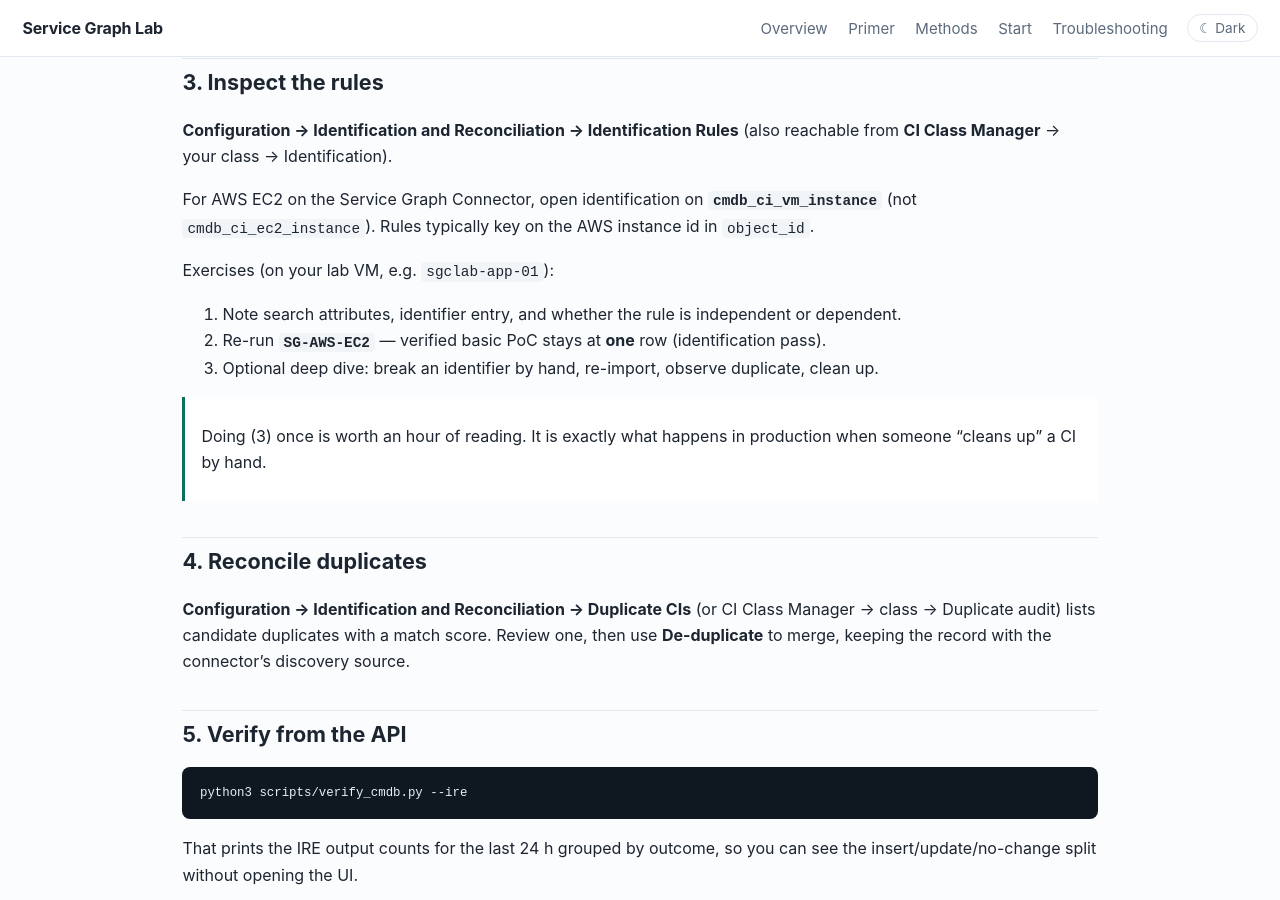
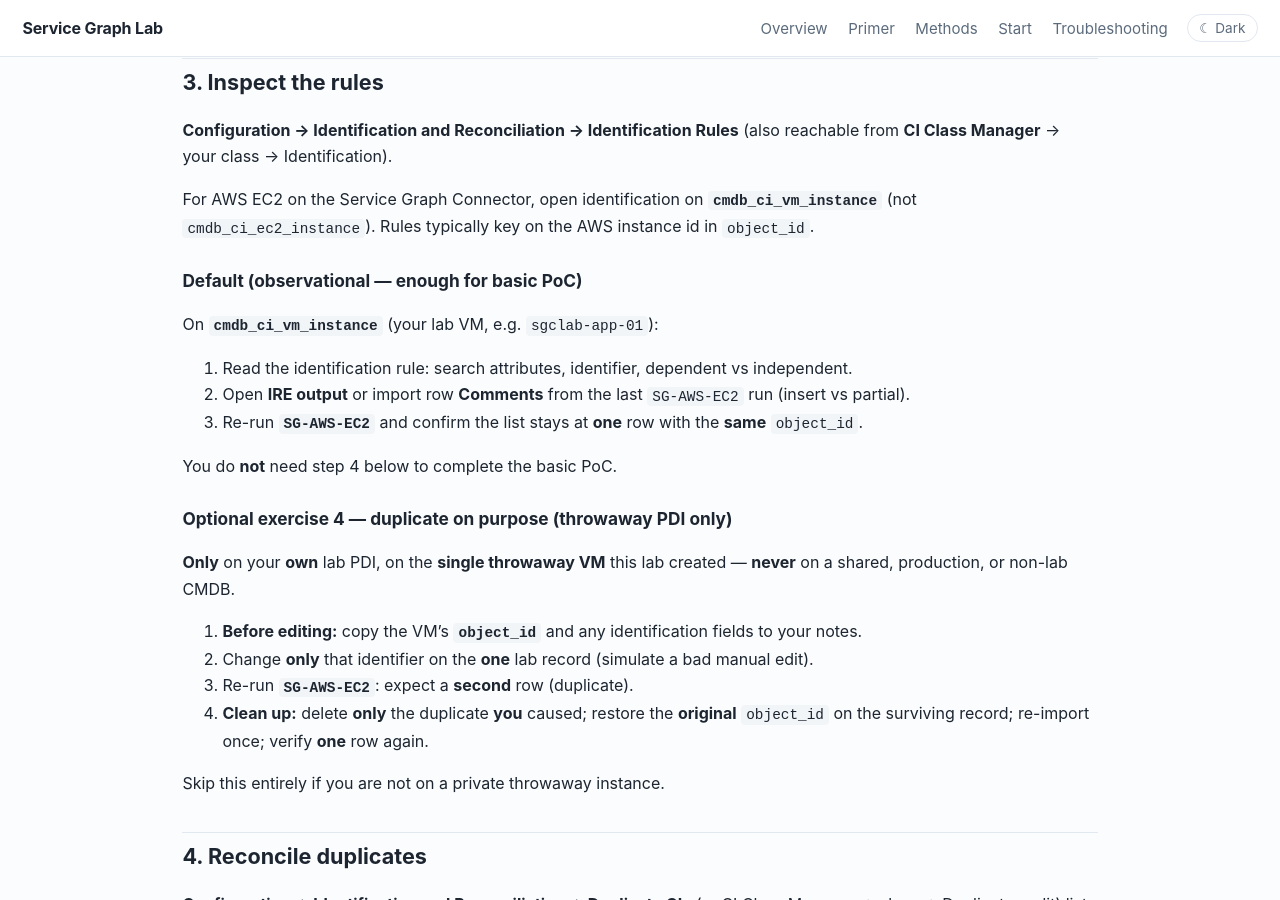
Before and after one commit to eltonaguiar/ServiceNow_ServiceGraph_Lab, a Jekyll site: the page built from labs/05-ire.md, in a window 1280 px wide and 900 px high, scrolled down 2229 px. Built offline with Jekyll 4.4.1, drawn with Linux system fonts in a browser that asks for light colours.

Commit message:
fix: honest cost language; scope Lab 5 optional IRE exercise (PR8)
Budget alerts warn only; Config/S3/stopped EC2 may bill. Lab 11 verifies cleanup
without promising zero. Blank AWS screenshot account chrome.

Co-authored-by: eltonaguiar <eltonaguiar@users.noreply.github.com>

```diff
--- a/labs/05-ire.md
+++ b/labs/05-ire.md
@@ -96,14 +96,28 @@ from **CI Class Manager** → your class → Identification).
 For AWS EC2 on the Service Graph Connector, open identification on **`cmdb_ci_vm_instance`**
 (not `cmdb_ci_ec2_instance`). Rules typically key on the AWS instance id in `object_id`.
 
-Exercises (on your lab VM, e.g. `sgclab-app-01`):
+### Default (observational — enough for basic PoC)
 
-1. Note search attributes, identifier entry, and whether the rule is independent or dependent.
-2. Re-run **`SG-AWS-EC2`** — verified basic PoC stays at **one** row (identification pass).
-3. Optional deep dive: break an identifier by hand, re-import, observe duplicate, clean up.
+On **`cmdb_ci_vm_instance`** (your lab VM, e.g. `sgclab-app-01`):
 
-> Doing (3) once is worth an hour of reading. It is exactly what happens in production when
-> someone "cleans up" a CI by hand.
+1. Read the identification rule: search attributes, identifier, dependent vs independent.
+2. Open **IRE output** or import row **Comments** from the last `SG-AWS-EC2` run (insert vs partial).
+3. Re-run **`SG-AWS-EC2`** and confirm the list stays at **one** row with the **same** `object_id`.
+
+You do **not** need step 4 below to complete the basic PoC.
+
+### Optional exercise 4 — duplicate on purpose (throwaway PDI only)
+
+**Only** on your **own** lab PDI, on the **single throwaway VM** this lab created — **never** on a
+shared, production, or non-lab CMDB.
+
+1. **Before editing:** copy the VM's **`object_id`** and any identification fields to your notes.
+2. Change **only** that identifier on the **one** lab record (simulate a bad manual edit).
+3. Re-run **`SG-AWS-EC2`**: expect a **second** row (duplicate).
+4. **Clean up:** delete **only** the duplicate **you** caused; restore the **original**
+   `object_id` on the surviving record; re-import once; verify **one** row again.
+
+Skip this entirely if you are not on a private throwaway instance.
 
 ## 4. Reconcile duplicates
 
```
Also changed, not shown: basics.md (+3 -3 lines), index.md (+9 -8 lines), labs/00-prerequisites.md (+1 -1 lines), labs/11-cleanup.md (+10 -6 lines), assets/img/lab04/aws-vpcs.png.
